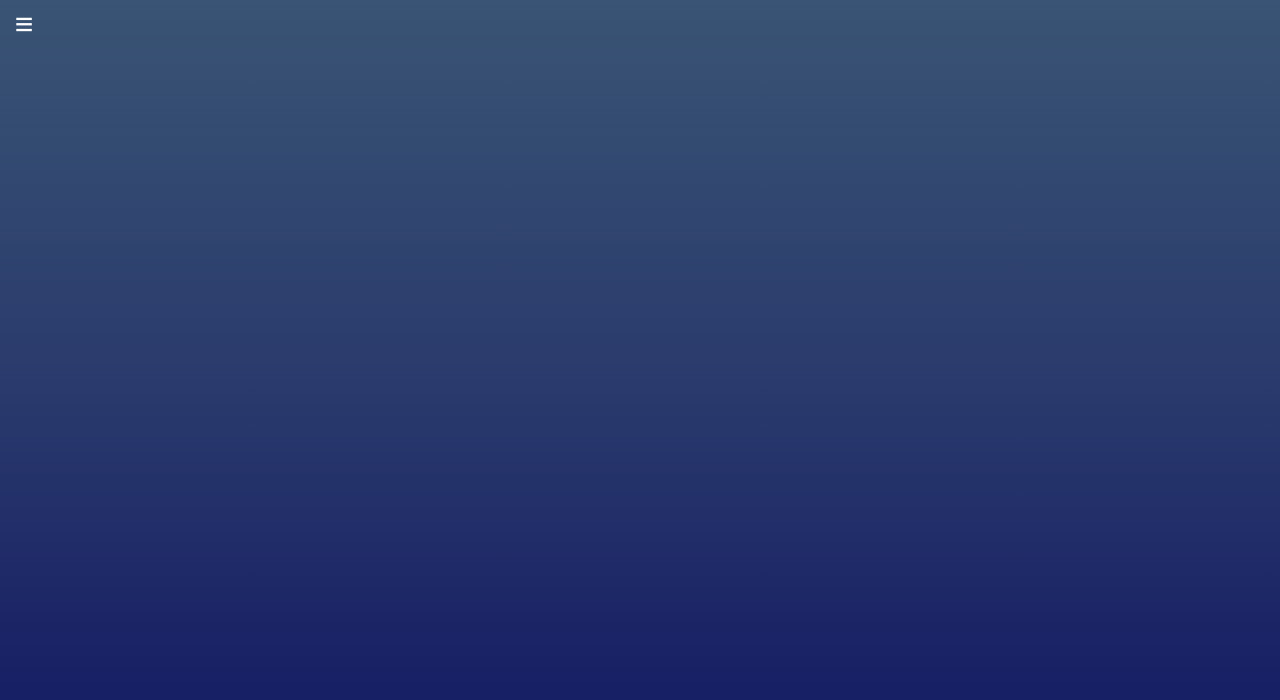
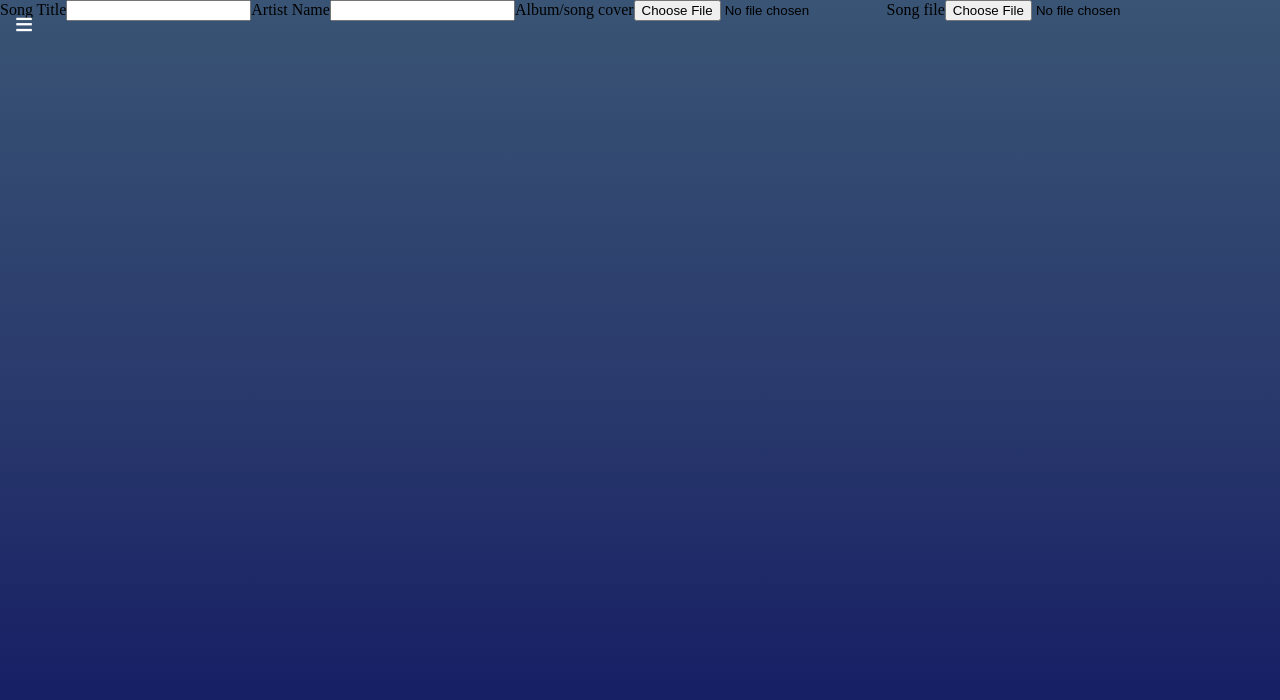
Before and after one commit to gadyerg/music-player-app, a React (Create React App) app in the folder client/: page /add-song in a window 1280 px wide. Before the commit this address had no page. Shown: the top 700 px of the page. Built offline with nearby package versions, Linux system fonts and the light colour scheme.

Commit message:
added addsong route and added form

```diff
--- a/client/src/App.js
+++ b/client/src/App.js
@@ -1,6 +1,7 @@
 import React from 'react';
 import Home from './pages/Home';
 import Nav from './components/UI/Nav';
+import AddSong from './pages/AddSong';
 import { Route, Routes } from 'react-router-dom';
 import axios from 'axios';
 
@@ -17,6 +18,7 @@ function App() {
       <Nav />
       <Routes>
         <Route path='/' element={<Home />} />
+        <Route path='/add-song' element={<AddSong />} />
       </Routes>
     </div>
   )
--- /dev/null
+++ b/client/src/components/Form/Form.js
@@ -0,0 +1,20 @@
+import React from "react";
+
+function Form() {
+  return (
+    <React.Fragment>
+      <form>
+        <label for="song-title">Song Title</label>
+        <input type="text" id="song-title" />
+        <label for="artist">Artist Name</label>
+        <input type="text" id="artist" />
+        <label for="album">Album/song cover</label>
+        <input type='file' accept="image/*" id="album" />
+        <label for='song'>Song file</label>
+        <input type='file' accept="audio/*" />
+      </form>
+    </React.Fragment>
+  );
+}
+
+export default Form;
--- a/client/src/pages/AddSong.js
+++ b/client/src/pages/AddSong.js
@@ -0,0 +1,9 @@
+import Form from '../components/Form/Form';
+
+function AddSong() {
+    return (
+        <Form />
+    )
+}
+
+export default AddSong;
```
Also changed, not shown: client/src/index.css (+7 -2 lines).
